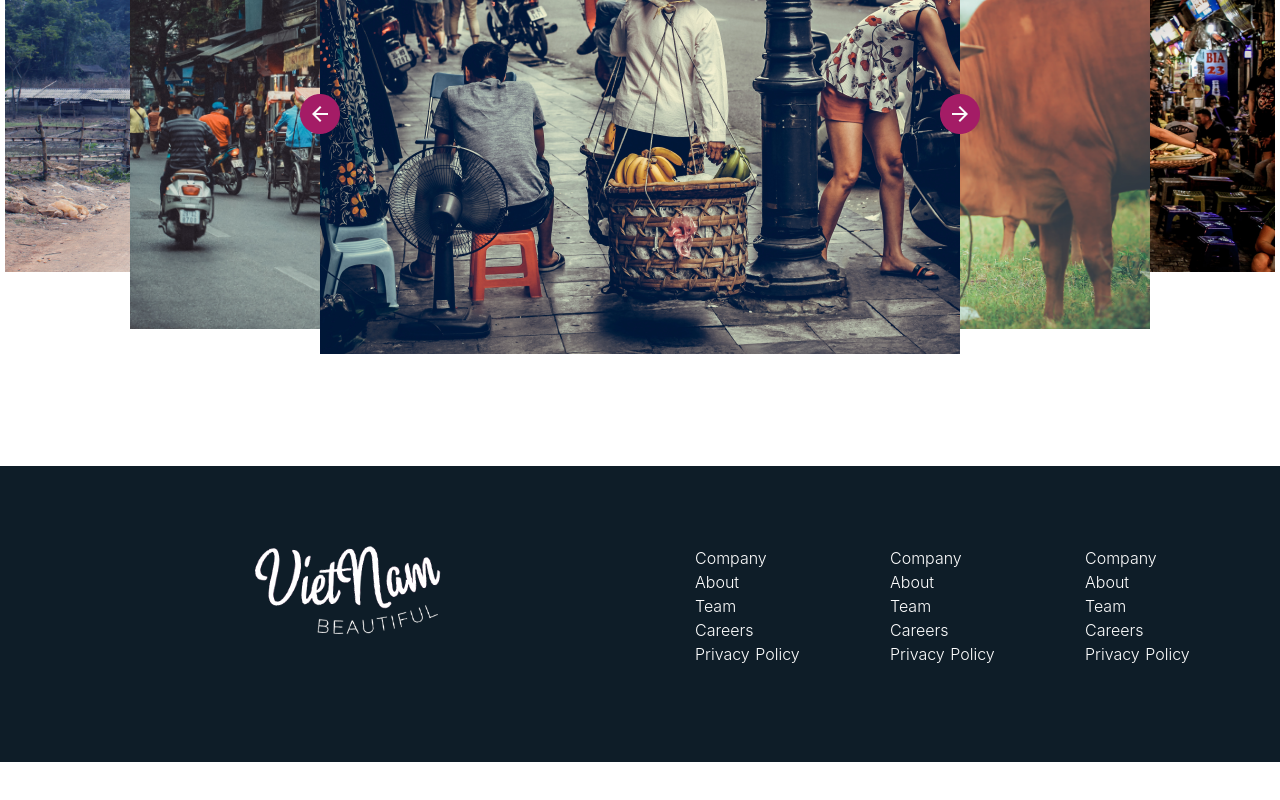
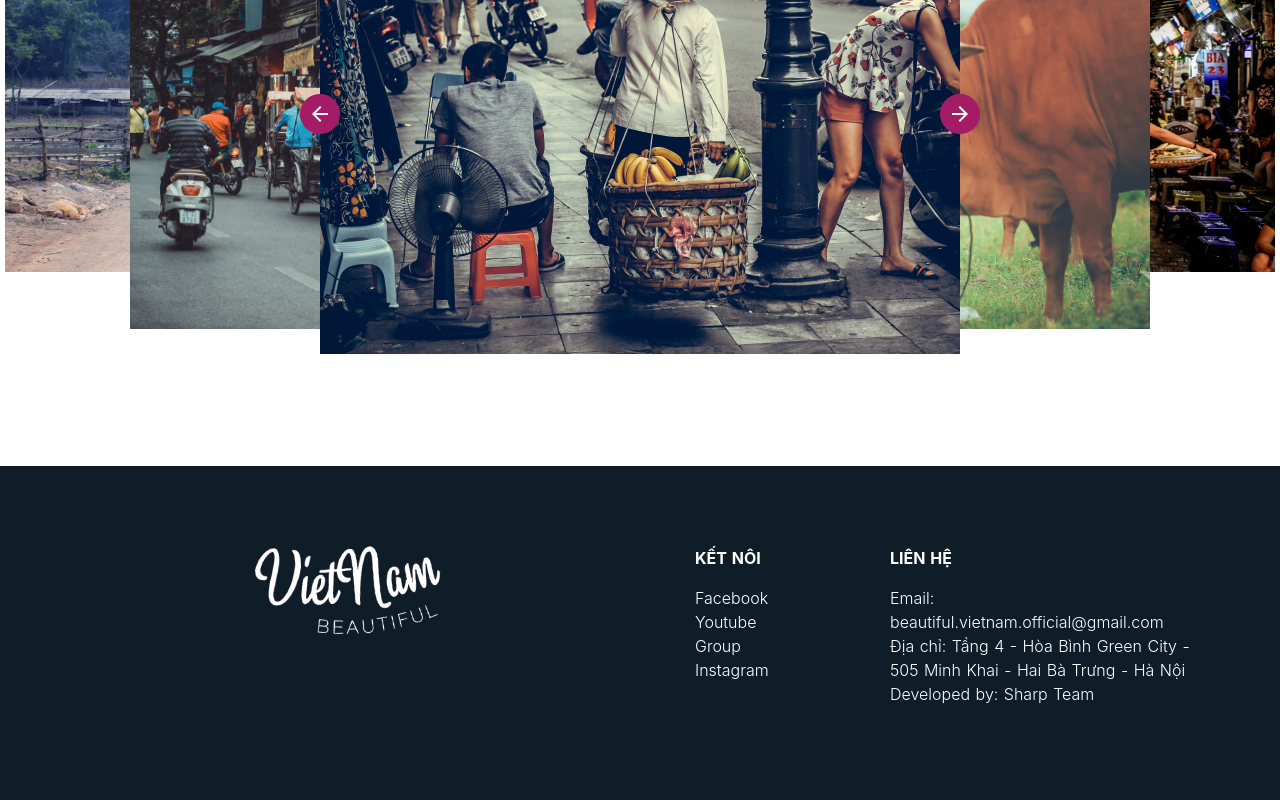
Before and after one commit to beautiful-vietnam/frontend-website, a Nuxt app: page / in a window 1280 px wide. Shown: the part 4806-5606 px from the top of the page. Before the commit the page ends 5568 px from the top, so only its background shows below. Built offline with nearby package versions, Linux system fonts and the light colour scheme.

Commit message:
fix: footer

```diff
--- a/components/footer/index.vue
+++ b/components/footer/index.vue
@@ -7,29 +7,50 @@
         </b-col>
         <b-col cols="2">
           <ul class="list">
-            <li>Company</li>
-            <li>About</li>
-            <li>Team</li>
-            <li>Careers</li>
-            <li>Privacy Policy</li>
+            <li class="connect">KẾT NÔI</li>
+            <li>
+              <a
+                href="https://facebook.com/beautiful.vietnam.official/"
+                class="text-footer"
+                target="_blank"
+                >Facebook</a
+              >
+            </li>
+            <li>
+              <a
+                href="https://www.youtube.com/channel/UCx499tTpB3YTY9KUJgJ4XNQ"
+                class="text-footer"
+                target="_blank"
+                >Youtube</a
+              >
+            </li>
+            <li>
+              <a
+                href="https://www.facebook.com/groups/312995652676992/"
+                class="text-footer"
+                target="_blank"
+                >Group</a
+              >
+            </li>
+            <li>
+              <a
+                href="https://www.instagram.com/beautiful_viet_nam/"
+                class="text-footer"
+                target="_blank"
+                >Instagram</a
+              >
+            </li>
           </ul>
         </b-col>
-        <b-col cols="2">
+        <b-col cols="4">
           <ul class="list">
-            <li>Company</li>
-            <li>About</li>
-            <li>Team</li>
-            <li>Careers</li>
-            <li>Privacy Policy</li>
-          </ul>
-        </b-col>
-        <b-col cols="2">
-          <ul class="list">
-            <li>Company</li>
-            <li>About</li>
-            <li>Team</li>
-            <li>Careers</li>
-            <li>Privacy Policy</li>
+            <li class="connect">LIÊN HỆ</li>
+            <li>Email: beautiful.vietnam.official@gmail.com</li>
+            <li>
+              Địa chỉ: Tầng 4 - Hòa Bình Green City - 505 Minh Khai - Hai Bà
+              Trưng - Hà Nội
+            </li>
+            <li>Developed by: Sharp Team</li>
           </ul>
         </b-col>
       </b-row>
@@ -49,7 +70,14 @@ $color-primary: #a41c66;
     .list {
       list-style: none;
       font-weight: 300;
+      .connect {
+        font-weight: bold;
+        margin-bottom: 1rem;
+      }
     }
   }
 }
+.text-footer {
+  color: white !important;
+}
 </style>
```
